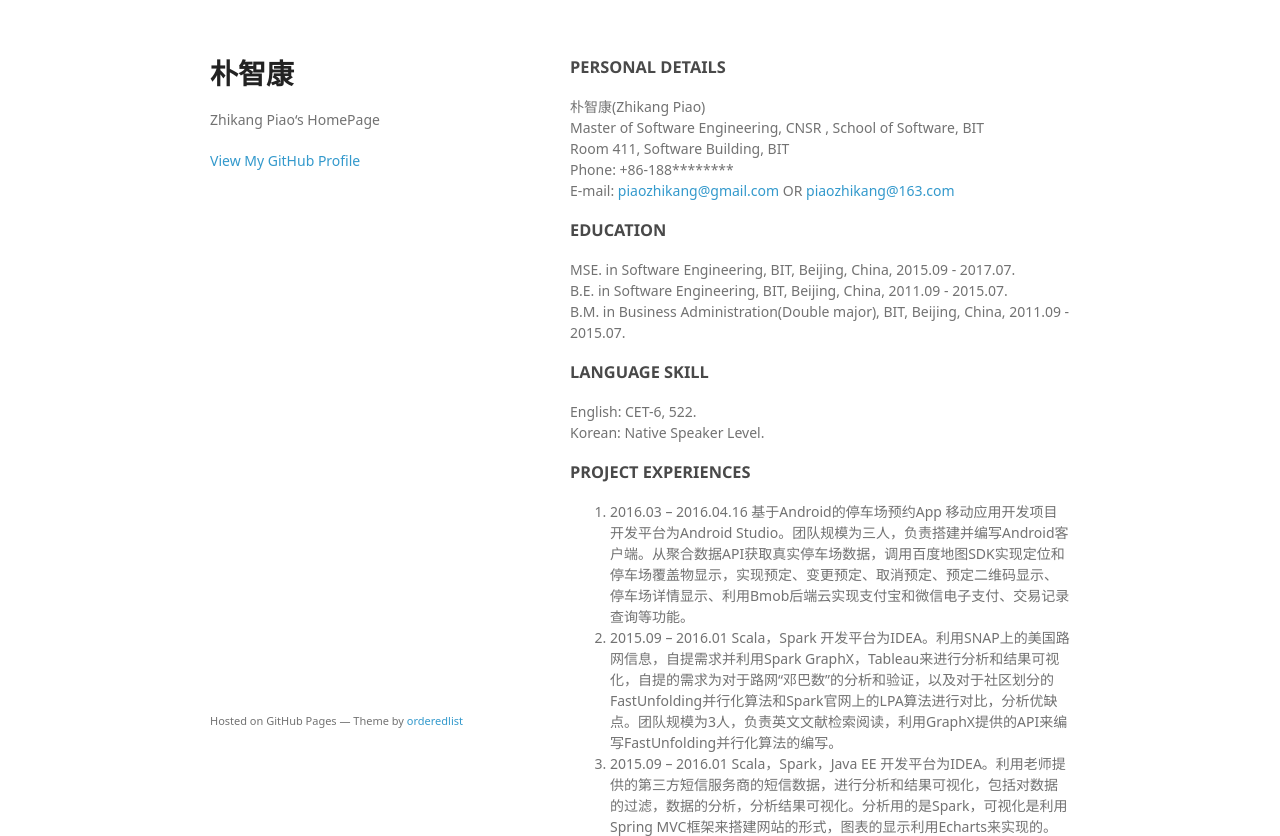
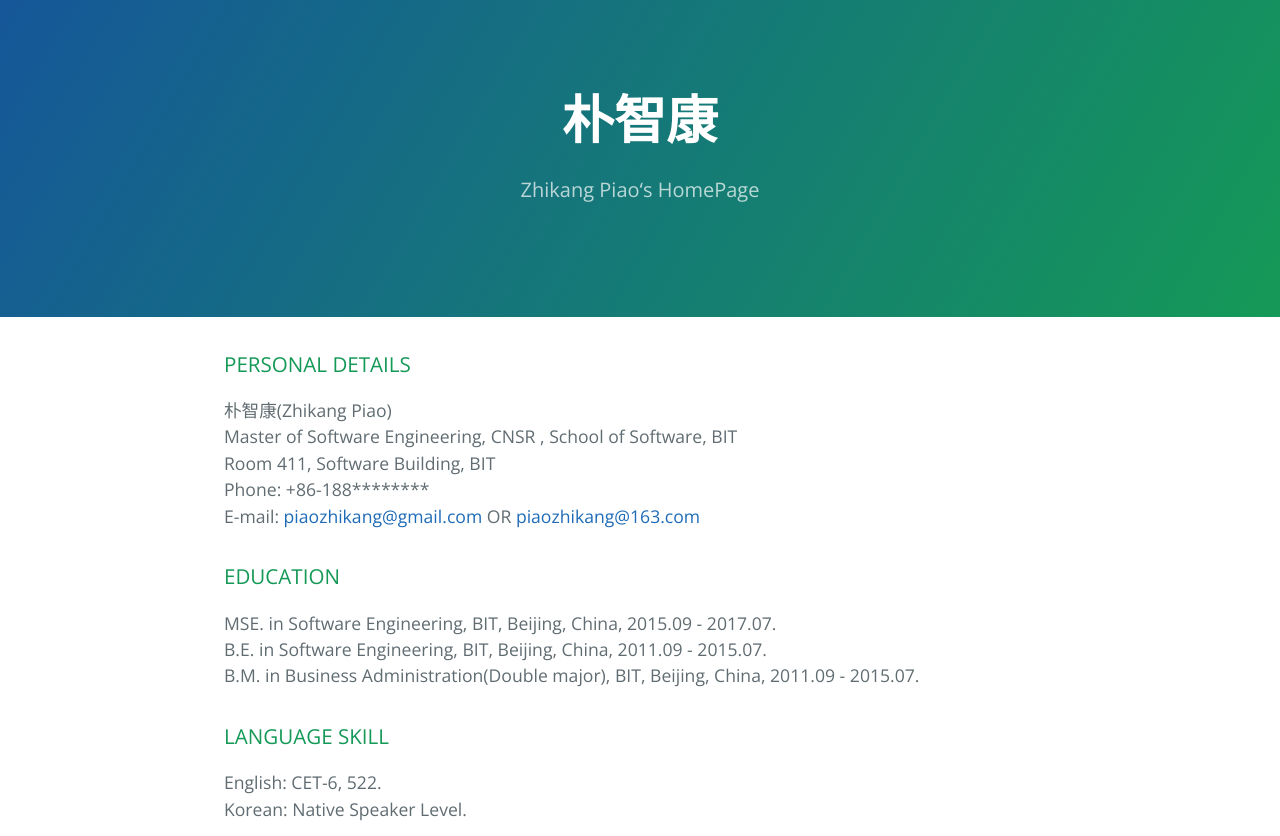
Before and after one commit to nemare/nemare.github.io, a plain HTML site: page index.html in a window 1280 px wide. Shown: the top 836 px of the page. Drawn offline with nearby package versions, Linux system fonts and the light colour scheme; a web font is replaced by a local one.

Commit message:
Replace master branch with page content via GitHub

```diff
--- a/index.html
+++ b/index.html
@@ -1,29 +1,22 @@
-<!doctype html>
-<html>
+<!DOCTYPE html>
+<html lang="en-us">
   <head>
-    <meta charset="utf-8">
-    <meta http-equiv="X-UA-Compatible" content="chrome=1">
+    <meta charset="UTF-8">
     <title>朴智康 by nemare</title>
-
-    <link rel="stylesheet" href="stylesheets/styles.css">
-    <link rel="stylesheet" href="stylesheets/github-light.css">
-    <meta name="viewport" content="width=device-width">
-    <!--[if lt IE 9]>
-    <script src="//html5shiv.googlecode.com/svn/trunk/html5.js"></script>
-    <![endif]-->
+    <meta name="viewport" content="width=device-width, initial-scale=1">
+    <link rel="stylesheet" type="text/css" href="stylesheets/normalize.css" media="screen">
+    <link href='https://fonts.googleapis.com/css?family=Open+Sans:400,700' rel='stylesheet' type='text/css'>
+    <link rel="stylesheet" type="text/css" href="stylesheets/stylesheet.css" media="screen">
+    <link rel="stylesheet" type="text/css" href="stylesheets/github-light.css" media="screen">
   </head>
   <body>
-    <div class="wrapper">
-      <header>
-        <h1>朴智康</h1>
-        <p>Zhikang Piao‘s HomePage</p>
+    <section class="page-header">
+      <h1 class="project-name">朴智康</h1>
+      <h2 class="project-tagline">Zhikang Piao‘s HomePage</h2>
+    </section>
 
-
-        <p class="view"><a href="https://github.com/nemare">View My GitHub Profile</a></p>
-
-      </header>
-      <section>
-        <h3>
+    <section class="main-content">
+      <h3>
 <a id="personal-details" class="anchor" href="#personal-details" aria-hidden="true"><span aria-hidden="true" class="octicon octicon-link"></span></a>PERSONAL DETAILS</h3>
 
 <p>朴智康(Zhikang Piao)<br>
@@ -94,14 +87,16 @@ Korean: Native Speaker Level.</p>
 <h3>
 <a id="supervisor" class="anchor" href="#supervisor" aria-hidden="true"><span aria-hidden="true" class="octicon octicon-link"></span></a>SUPERVISOR</h3>
 
-<p>王勇副教授
+<p>王勇副教授<br>
 Phone：13911909560 OR 18511855687</p>
-      </section>
-      <footer>
-        <p><small>Hosted on GitHub Pages &mdash; Theme by <a href="https://github.com/orderedlist">orderedlist</a></small></p>
+
+      <footer class="site-footer">
+
+        <span class="site-footer-credits">This page was generated by <a href="https://pages.github.com">GitHub Pages</a> using the <a href="https://github.com/jasonlong/cayman-theme">Cayman theme</a> by <a href="https://twitter.com/jasonlong">Jason Long</a>.</span>
       </footer>
-    </div>
-    <script src="javascripts/scale.fix.js"></script>
+
+    </section>
+
 
   </body>
 </html>
```
Also changed, not shown: params.json (+1 -1 lines).
